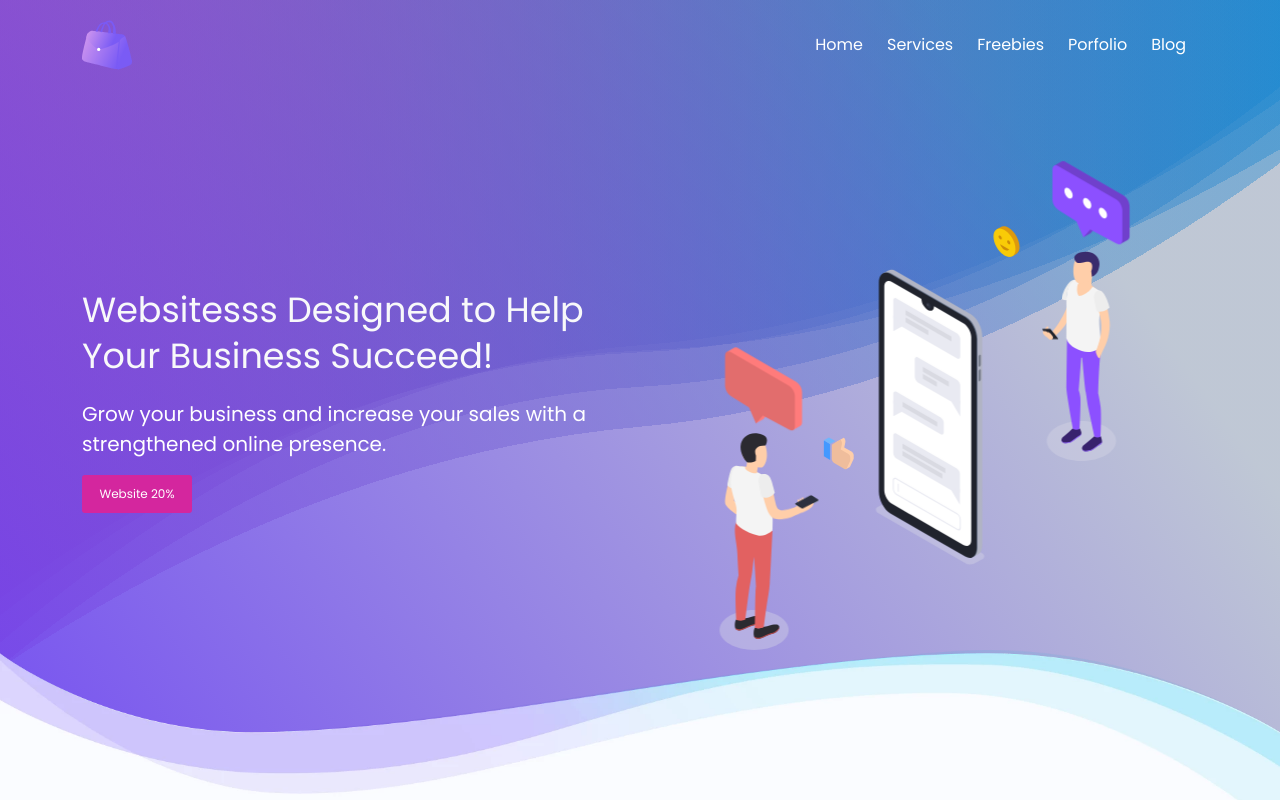
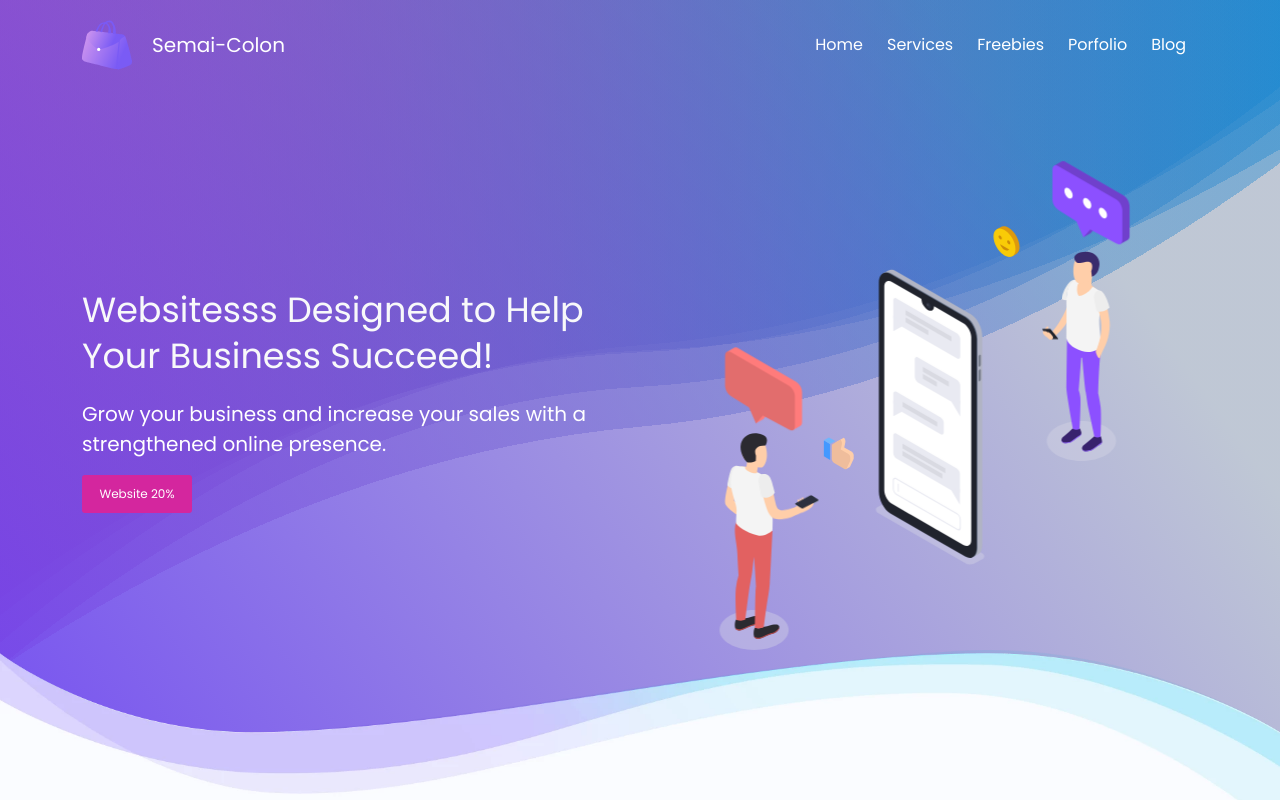
Before and after one commit to Reginald-ai/Porfolio_3_Semai-Colon-, a website built with Vite: page index.html in a window 1280 px wide. Shown: the top 800 px of the page. Built offline with nearby package versions, Linux system fonts and the light colour scheme; files whose address does not match are found by name.

Commit message:
✔️ Done with the title

```diff
--- a/index.html
+++ b/index.html
@@ -25,7 +25,7 @@
       <div class="container">
         <div class="brand-left">
           <img src="./src/img/Bag_object.svg" alt="" width="50px" height="50px">
-          <h2 class="navbars_brand"></h2>
+          <h2 class="navbars_brand">Semai-Colon</h2>
         </div>
 
 
```
